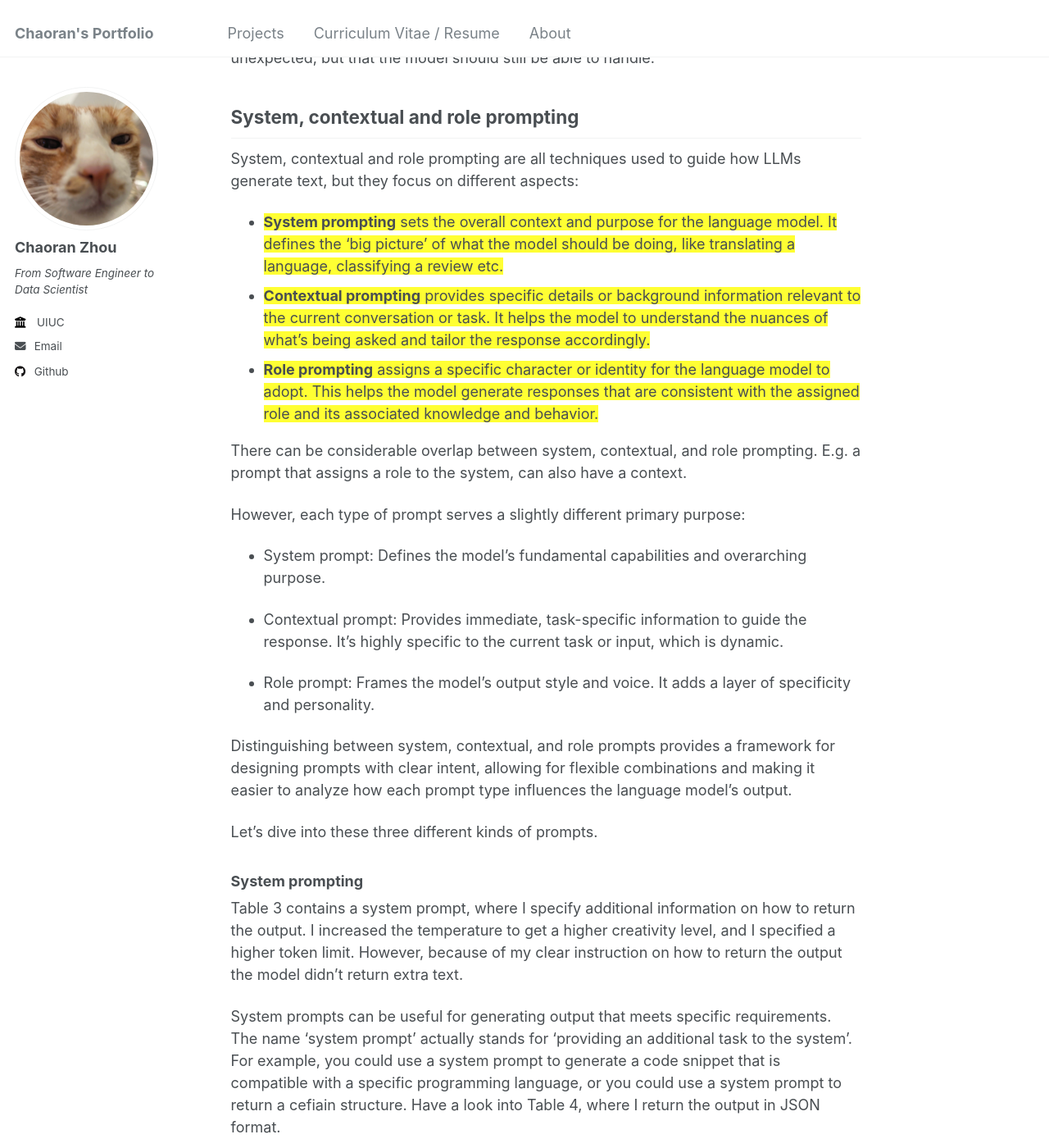
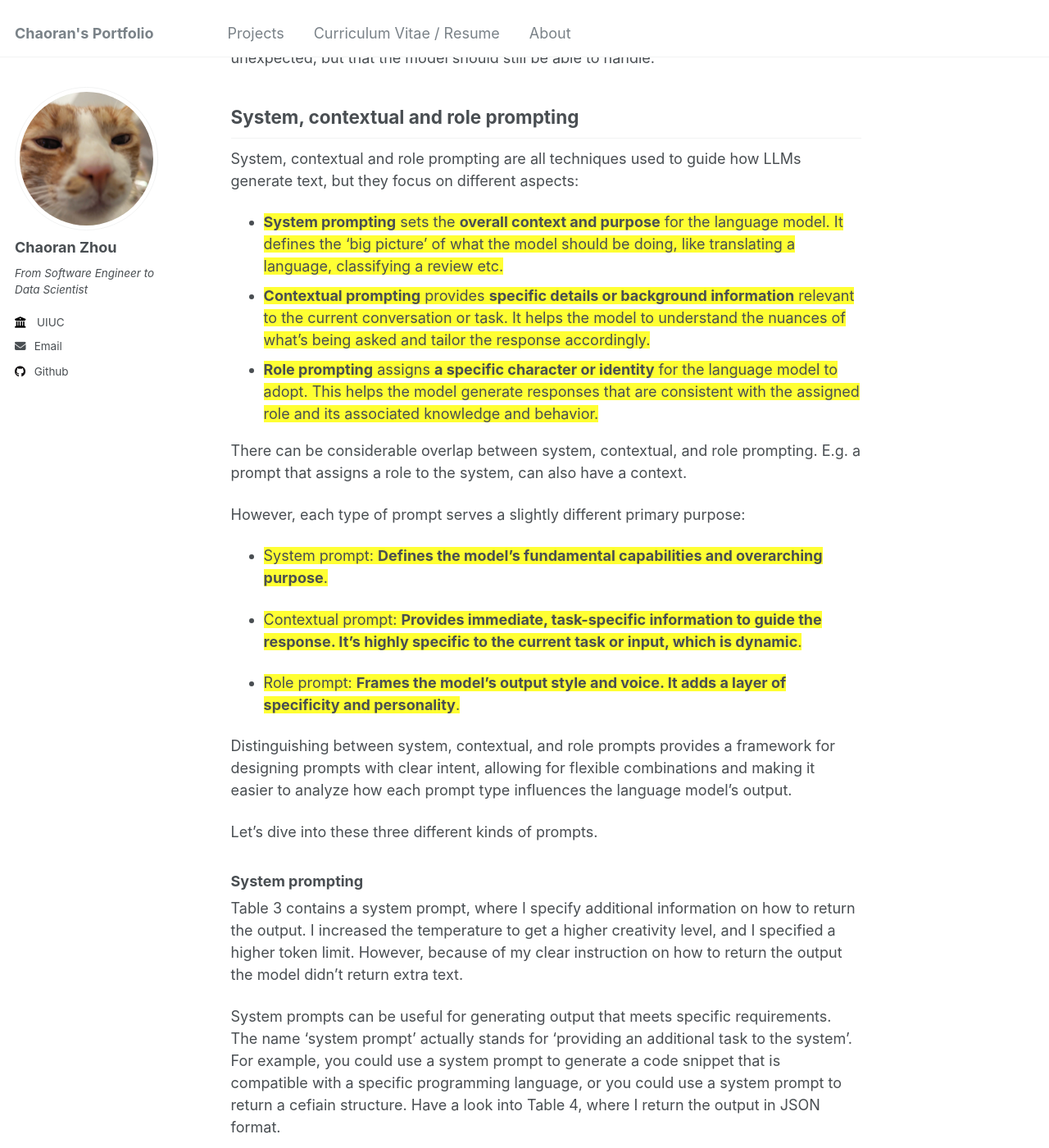
Before and after one commit to ranranrunforit/ranranrunforit.github.io, a Jekyll site: the page built from _projects/project-16.md, in a window 1280 px wide and 1400 px high, scrolled down 5417 px. Shown: the whole window at 82% size. Built offline with Jekyll 4.4.1, drawn with Linux system fonts in a browser that asks for light colours.

Commit message:
Update project-16.md

```diff
--- a/_projects/project-16.md
+++ b/_projects/project-16.md
@@ -187,19 +187,19 @@ If you are trying to generate output that is robust to a variety of inputs, then
 
 System, contextual and role prompting are all techniques used to guide how LLMs generate text, but they focus on different aspects:
 
--	<span style="background-color: #FFFF33;">**System prompting** sets the overall context and purpose for the language model. It defines the ‘big picture’ of what the model should be doing, like translating a language, classifying a review etc.</span>
--	<span style="background-color: #FFFF33;">**Contextual prompting** provides specific details or background information relevant to the current conversation or task. It helps the model to understand the nuances of what’s being asked and tailor the response accordingly.</span>
--	<span style="background-color: #FFFF33;">**Role prompting** assigns a specific character or identity for the language model to adopt. This helps the model generate responses that are consistent with the assigned role and its associated knowledge and behavior.</span>
+-	<span style="background-color: #FFFF33;">**System prompting** sets the **overall context and purpose** for the language model. It defines the ‘big picture’ of what the model should be doing, like translating a language, classifying a review etc.</span>
+-	<span style="background-color: #FFFF33;">**Contextual prompting** provides **specific details or background information** relevant to the current conversation or task. It helps the model to understand the nuances of what’s being asked and tailor the response accordingly.</span>
+-	<span style="background-color: #FFFF33;">**Role prompting** assigns **a specific character or identity** for the language model to adopt. This helps the model generate responses that are consistent with the assigned role and its associated knowledge and behavior.</span>
 
 There can be considerable overlap between system, contextual, and role prompting. E.g. a prompt that assigns a role to the system, can also have a context.
 
 However, each type of prompt serves a slightly different primary purpose:
 
--	System prompt: Defines the model’s fundamental capabilities and overarching purpose.
+-	 <span style="background-color: #FFFF33;">System prompt: **Defines the model’s fundamental capabilities and overarching purpose**.</span>
 
--	Contextual prompt: Provides immediate, task-specific information to guide the response. It’s highly specific to the current task or input, which is dynamic.
+-	 <span style="background-color: #FFFF33;">Contextual prompt: **Provides immediate, task-specific information to guide the response. It’s highly specific to the current task or input, which is dynamic**.</span>
 
--	Role prompt: Frames the model’s output style and voice. It adds a layer of specificity and personality.
+-	 <span style="background-color: #FFFF33;">Role prompt: **Frames the model’s output style and voice. It adds a layer of specificity and personality**.</span>
 
 Distinguishing between system, contextual, and role prompts provides a framework for designing prompts with clear intent, allowing for flexible combinations and making it easier to analyze how each prompt type influences the language model’s output.
 
@@ -209,12 +209,12 @@ Let’s dive into these three different kinds of prompts.
 
 Table 3 contains a system prompt, where I specify additional information on how to return the output. I increased the temperature to get a higher creativity level, and I specified a higher token limit. However, because of my clear instruction on how to return the output the model didn’t return extra text.
 
-System prompts can be useful for generating output that meets specific requirements. The name ‘system prompt’ actually stands for ‘providing an additional task to the system’. For example, you could use a system prompt to generate a code snippet that is compatible with a specific programming language, or you could use a system prompt to return a cefiain structure. Have a look into Table 4, where I return the output in JSON format.
+System prompts can be useful for generating output that meets specific requirements. The name 'system prompt' actually stands for 'providing an additional task to the system'. For example, you could use a system prompt to generate a code snippet that is compatible with a specific programming language, or you could use a system prompt to return a cefiain structure. Have a look into Table 4, where I return the output in JSON format.
 
 There are some benefits in returning JSON objects from a prompt that extracts data. In a real-world application I don’t need to manually create this JSON format, I can already
 return the data in a sofied order (very handy when working with datetime objects), but most impofiantly, by prompting for a JSON format it forces the model to create a structure and limit hallucinations.
 
-System prompts can also be really useful for safety and toxicity. To control the output, simply add an additional line to your prompt like: ‘You should be respectful in your answer.’.
+System prompts can also be really useful for safety and toxicity. To control the output, simply add an additional line to your prompt like: 'You should be respectful in your answer.'.
 
 
 ### Role prompting
```
